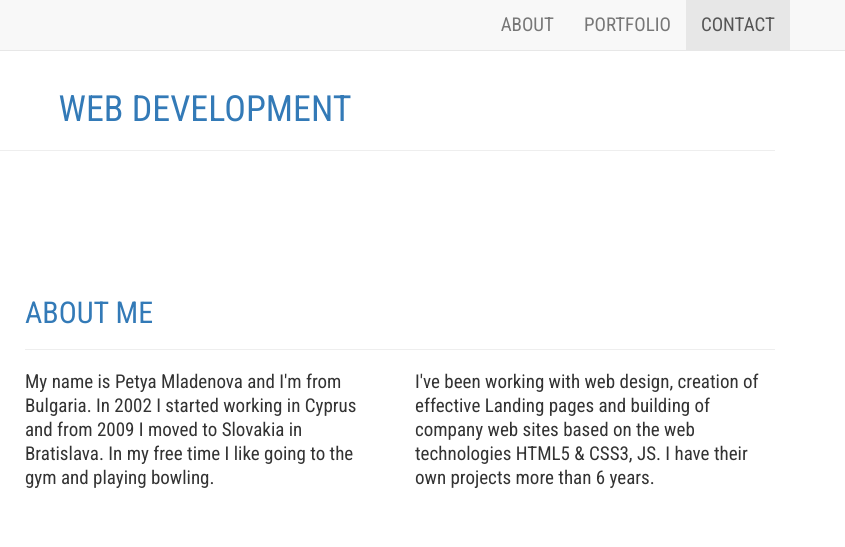
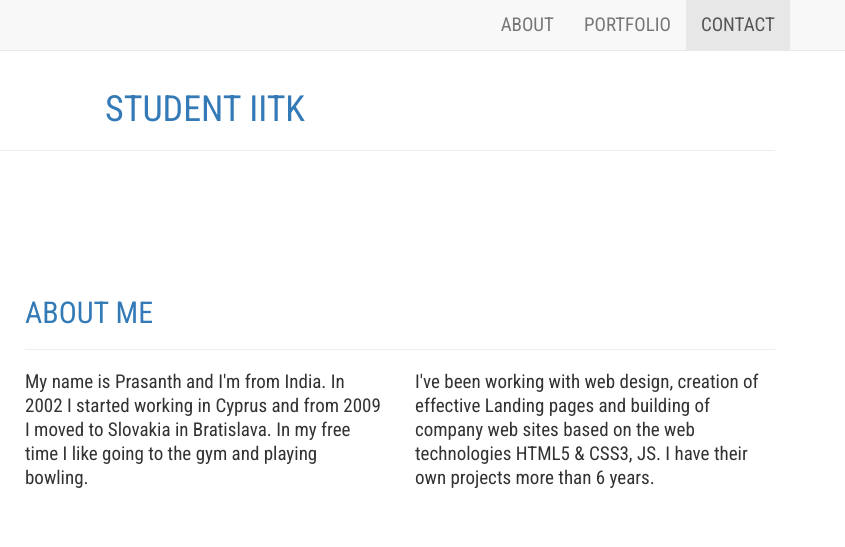
Before and after one commit to prasanth872/prasanth872.github.io, a plain HTML site: page index.html in a window 1280 px wide. Shown: the top 547 px of the page, 435-1280 px from the left. Drawn offline with nearby package versions, Linux system fonts and the light colour scheme.

Commit message:
changed my name

```diff
--- a/index.html
+++ b/index.html
@@ -2,7 +2,7 @@
 <html lang="en" >
 <head>
   <meta charset="UTF-8">
-  <title>CodePen - My Personal Portfolio</title>
+  <title>Prasanth Ganteda</title>
   <link rel='stylesheet' href='https://maxcdn.bootstrapcdn.com/bootstrap/3.3.6/css/bootstrap.min.css'>
 <link rel='stylesheet' href='https://maxcdn.bootstrapcdn.com/font-awesome/4.4.0/css/font-awesome.min.css'>
 <link rel='stylesheet' href='https://fonts.googleapis.com/css?family=Roboto+Condensed'><link rel="stylesheet" href="./style.css">
@@ -44,7 +44,7 @@
   <div class="container">
    <div class="row">
      <div class="col-lg-12">
-        <h1 class="text-center">Web Development</h1>
+        <h1 class="text-center">Student IITK</h1>
         <hr />
      </div>
     </div>
@@ -61,7 +61,7 @@
 					<hr />
 				</div>
 				<div class="col-sm-4">
-                    <p>My name is Petya Mladenova and I'm from Bulgaria. In 2002 I started working in Cyprus and from 2009 I moved to Slovakia in Bratislava. In my free time I like going to the gym and playing bowling.</p>
+                    <p>My name is Prasanth and I'm from India. In 2002 I started working in Cyprus and from 2009 I moved to Slovakia in Bratislava. In my free time I like going to the gym and playing bowling.</p>
                 </div>
 				<div class="col-sm-4">
                     <p>I've been working with web design, creation of effective Landing pages and building of company web sites based on the web technologies HTML5 & CSS3, JS. I have their own projects more than 6 years.</p>
@@ -144,8 +144,6 @@
                 <div class="footer-col col-md-12">
                     <h3>Follow Me</h3>
                     <ul class="list-inline">
-                        <li><a href="https://www.facebook.com/petya.g.mladenova/" class="btn-social" rel="noopener" target="_blank"><i class="fa fa-fw fa-facebook"></i></a>
-                        </li>
                         <li><a href="https://twitter.com/inter_reklama" class="btn-social" rel="noopener" target="_blank"><i class="fa fa-fw fa-twitter"></i></a>
                         </li>
                         <li><a href="https://sk.linkedin.com/in/mladenova" class="btn-social" rel="noopener" target="_blank"><i class="fa fa-fw fa-linkedin"></i></a>
```
